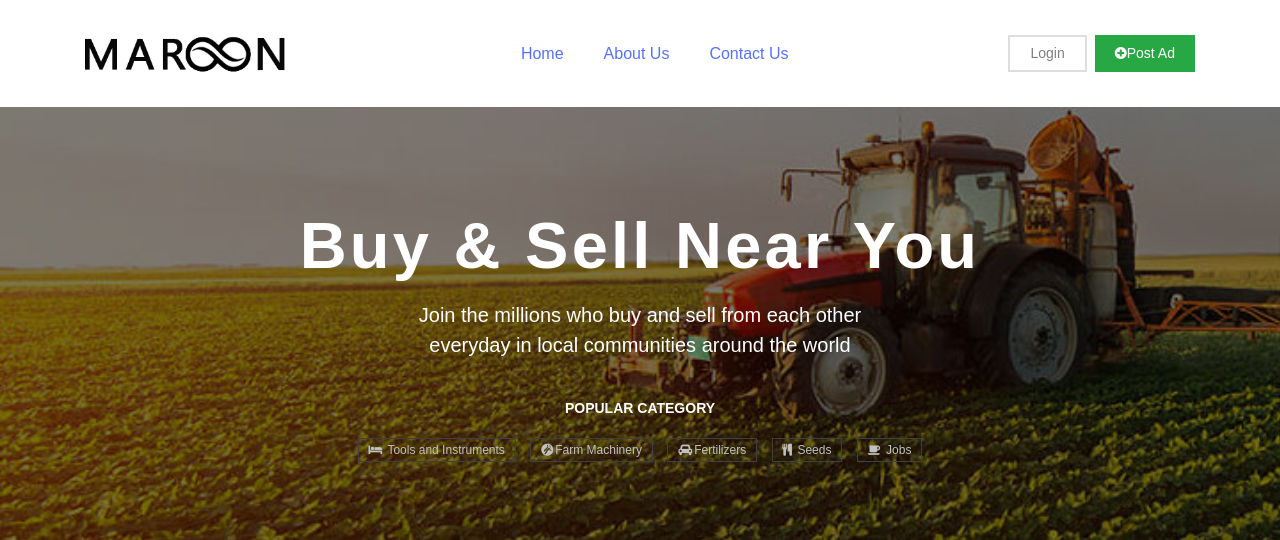
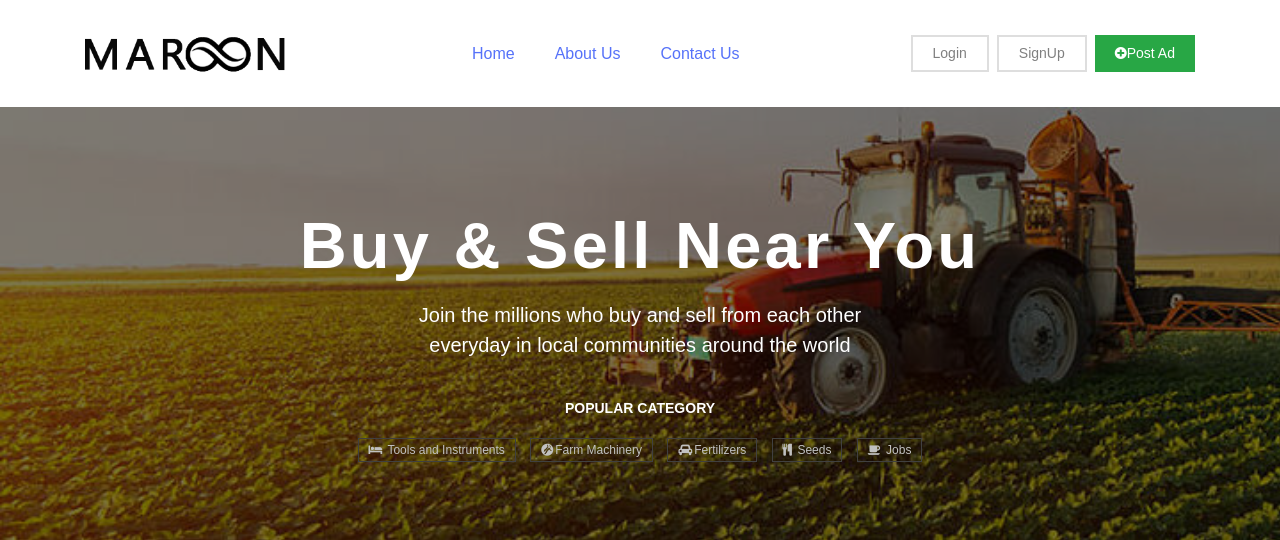
Before and after one commit to piyushbhutani1999/farmers_app, a Django app: page /account/aboutus/ in a window 1280 px wide. Shown: the top 540 px of the page. Run offline with Django 3.2, Linux system fonts and the light colour scheme; some libraries are stand-ins or nearby versions; some web fonts are replaced.

Commit message:
base.html

```diff
--- a/templates/base.html
+++ b/templates/base.html
@@ -96,6 +96,9 @@
                         {% else %}
                  		  <li class="nav-item">
 								<a class="nav-link login-button" href="{%url 'accounts:login'%}">Login</a>
+							</li>
+							<li class="nav-item">
+								<a class="nav-link login-button" href="{%url 'accounts:signup'%}">SignUp</a>
 							</li>
                         {% endif %}
 							<li class="nav-item">
```
